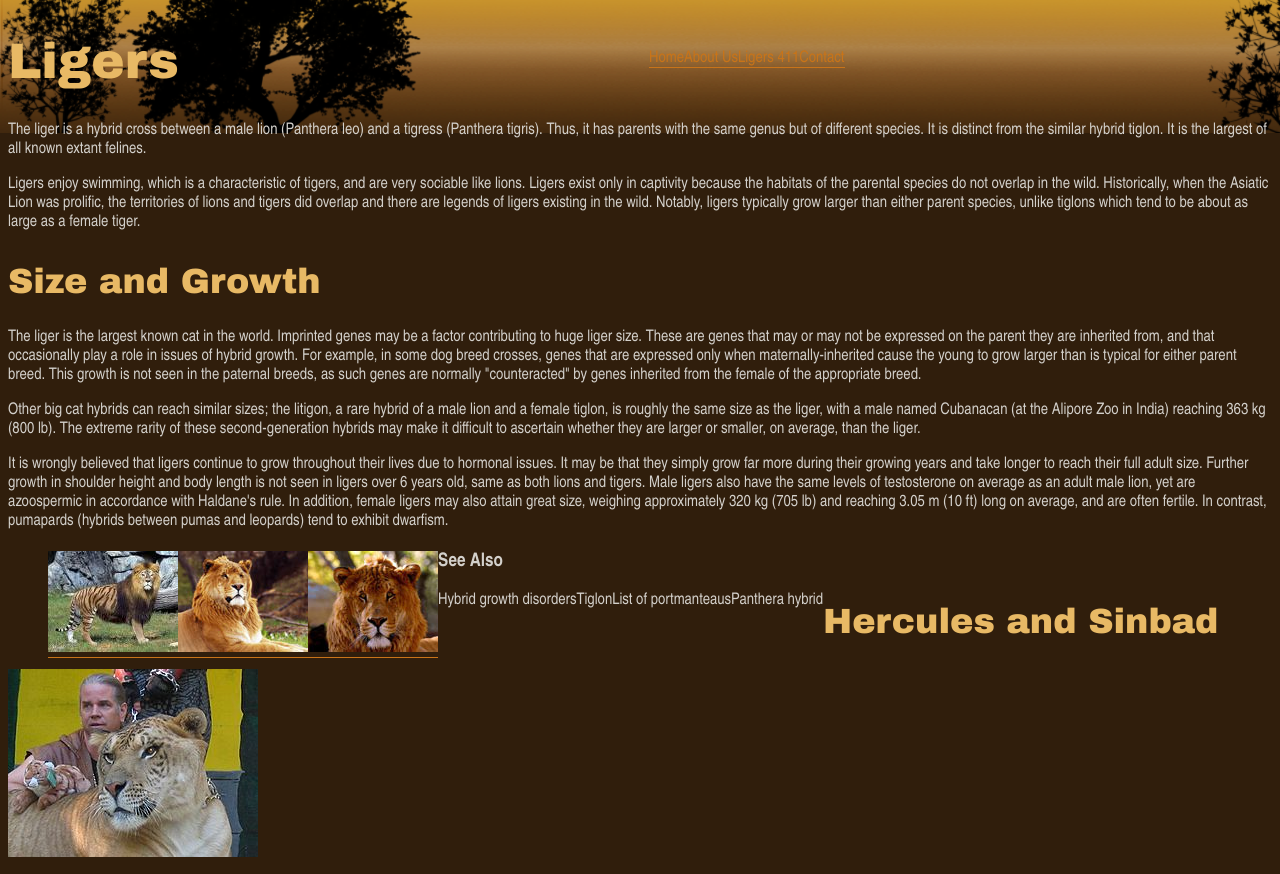
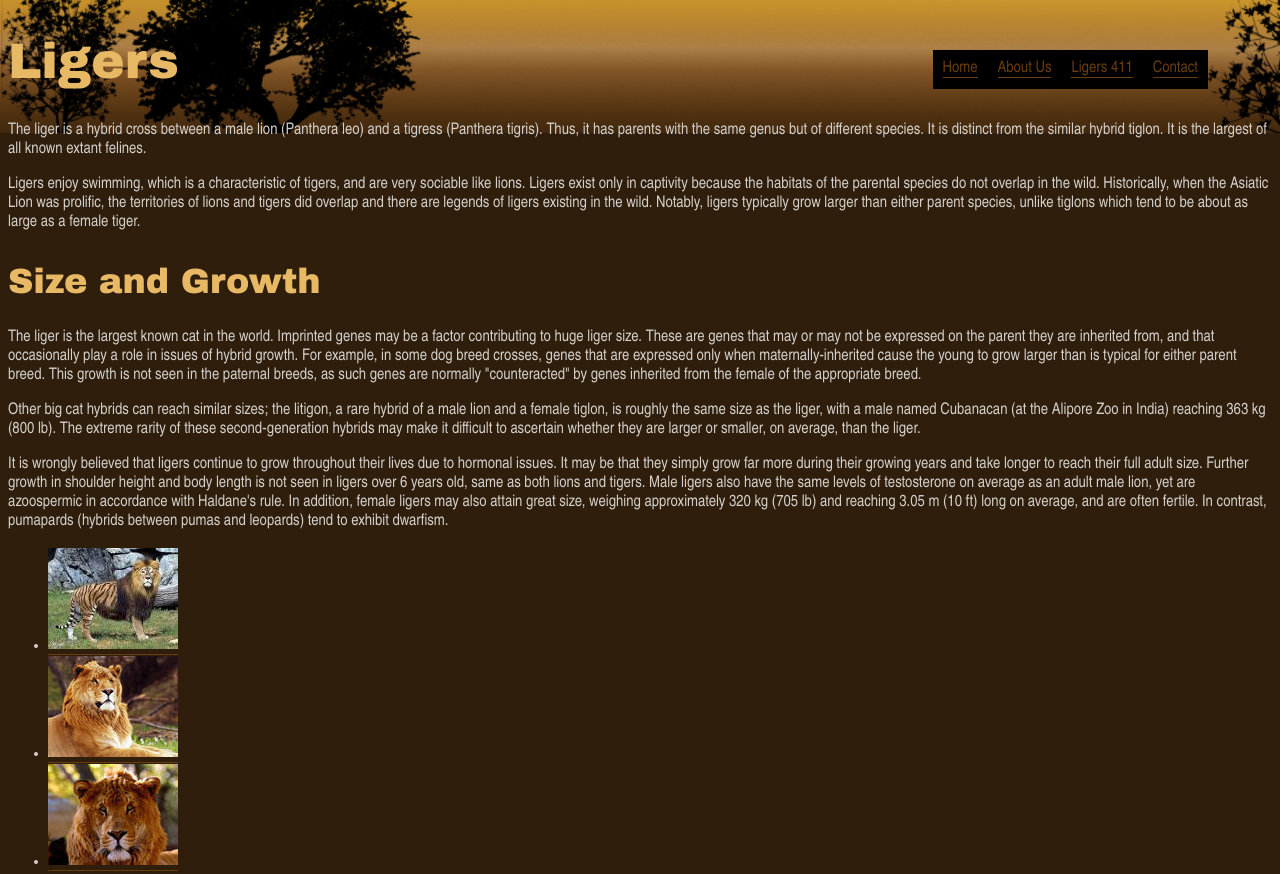
Before and after one commit to kericktatiana/DWS-New, a plain HTML site: page lab3/index.html in a window 1280 px wide. Shown: the top 874 px of the page. Drawn offline with Linux system fonts and the light colour scheme.

Commit message:
modified nav

```diff
--- a/lab3/css/main.css
+++ b/lab3/css/main.css
@@ -5,6 +5,7 @@ body{
 	}
 
 h1{
+
 	color: #e8b965;
 	font-family: "Arial Black", Arial, Serif;
 	font-size: 50px;
@@ -18,22 +19,32 @@ h2{
 
 /* Lists */
 
-ul{
+ul#nav{
 	list-style-type: none;
+	padding-right: 32px;
+	padding-left: 32px;
+
 	}
 
-li{
+li#nav{
+	background: #000000;
 	float: left;
+	padding-right: 10px;
+	padding-left: 10px;
+	padding-bottom: 10px;
+	padding-top: 10px;
 	}
 
 Nav{
 	display: inline;
-	height: 80px;
-	width: 663px;
+	padding-right: 32px;
+	padding-left: 32px;
+	display: block;
+
 	}
 
 a:link{
-	color: #c87419;
+	color: #693d0e;
 	text-decoration: none;
 	border-bottom: 1px solid;
 
--- a/lab3/index.html
+++ b/lab3/index.html
@@ -9,10 +9,10 @@
 
 		<nav id="nav">
 			<ul id="nav">
-				<li><a href="#">Home</a></li>
-				<li><a href="#">About Us</a></li>
-				<li><a href="#">Ligers 411</a></li>
-				<li><a href="#">Contact</a></li>
+				<li id="nav"><a href="#">Home</a></li>
+				<li id="nav"><a href="#">About Us</a></li>
+				<li id="nav"><a href="#">Ligers 411</a></li>
+				<li id="nav"><a href="#">Contact</a></li>
 			</ul>
 		</nav>
 
```
